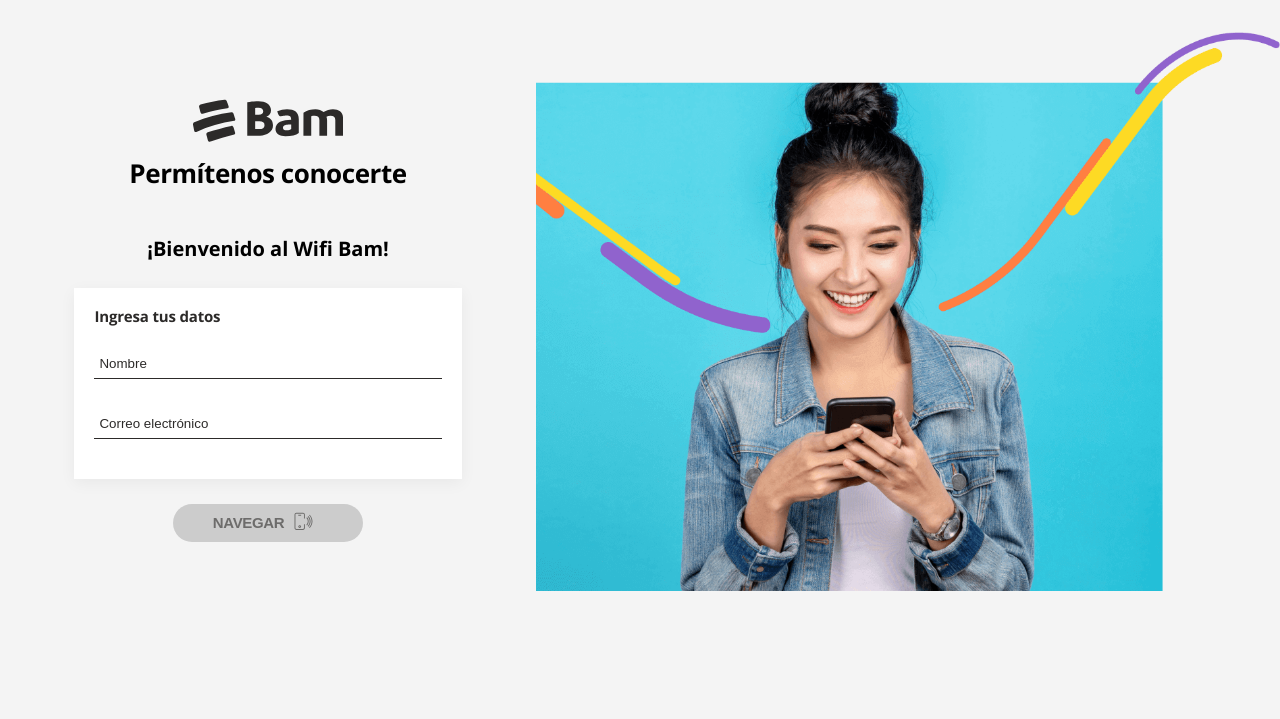
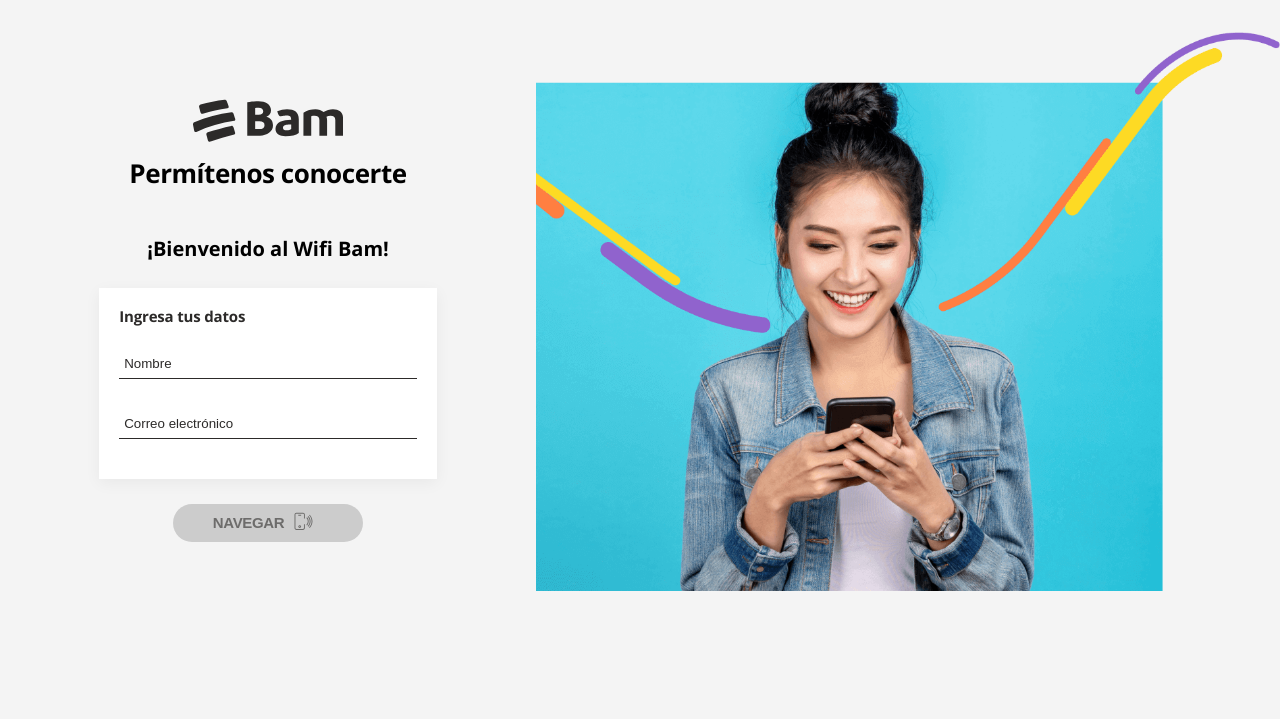
Before and after one commit to Esaban17/demo-app, a PHP site: page /portal/?wlan_id=1 in a window 1280 px wide. Shown: the top 719 px of the page. Run offline with PHP 8.4, Linux system fonts and the light colour scheme; data that the repository does not hold is empty.

Commit message:
Arreglo de Formulario y Espaciado en Desktop

```diff
--- a/assets/css/home.css
+++ b/assets/css/home.css
@@ -356,6 +356,9 @@ hr {
 /*DESKTOP*/
 
 @media only screen and (min-width: 992px)  {
+    .left-section{
+        gap: 1rem;
+    }
     .swal2-popup {
         border-radius: 0 !important;
         width: 30% !important;
--- a/assets/css/style.css
+++ b/assets/css/style.css
@@ -201,7 +201,7 @@ hr {
 
     .left-section form {
         height: fit-content;
-        width: 70%;
+        width: 60%;
     }
 
     .left-section input {
```
